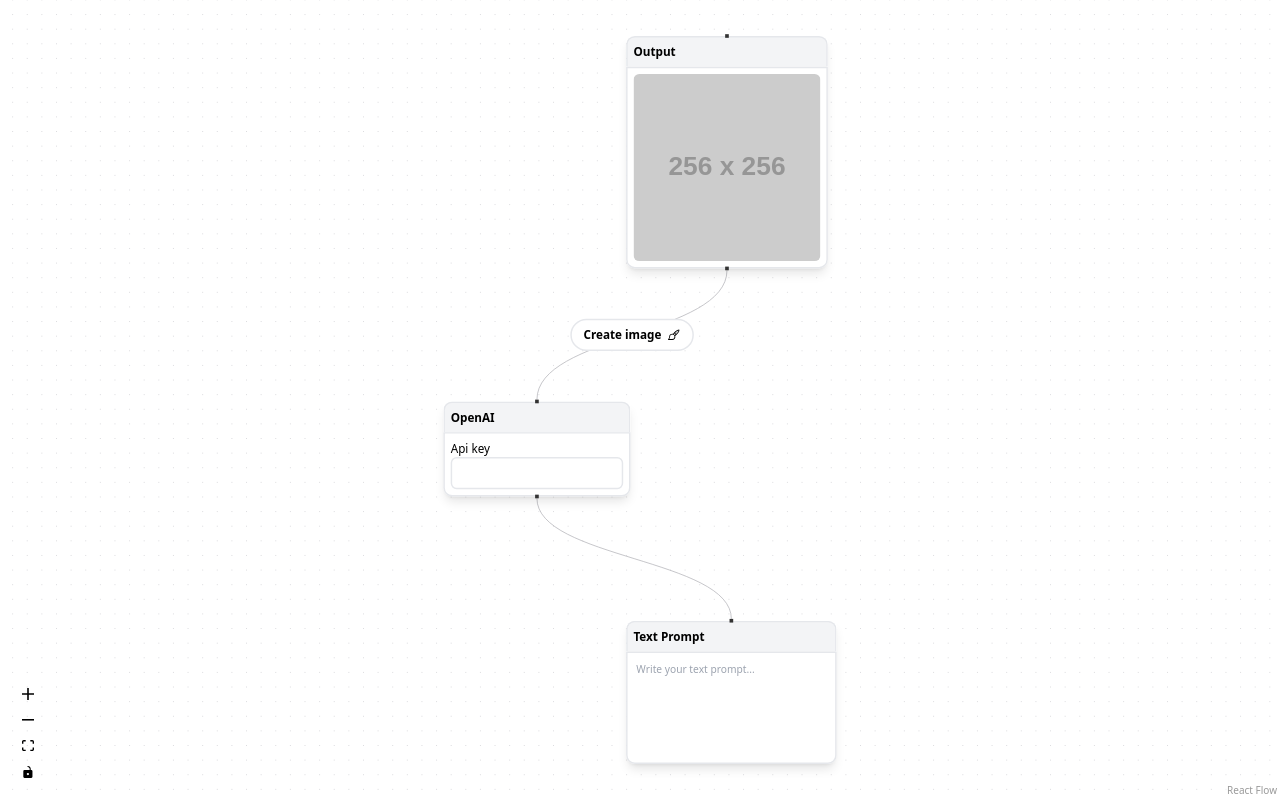
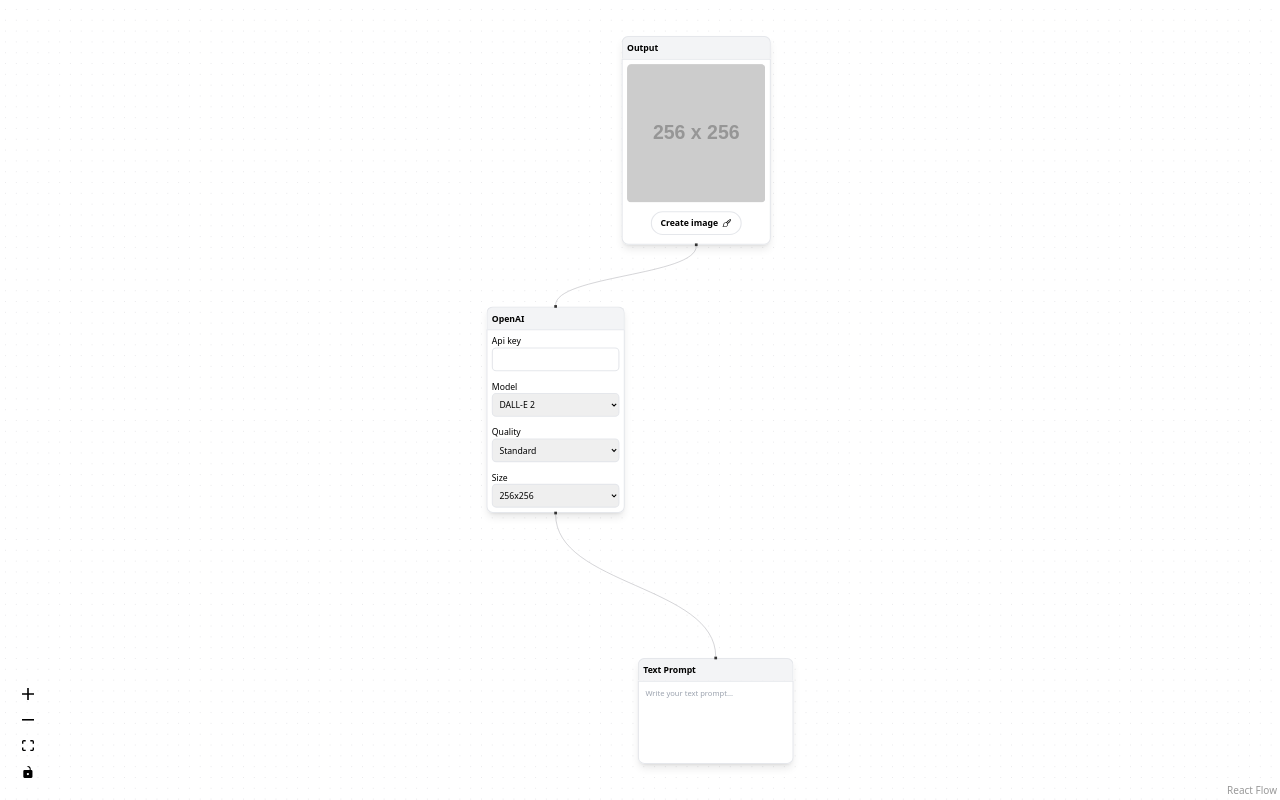
Before and after one commit to Patrickroelofs/blueprint, a Next.js app: page / in a window 1280 px wide. Built offline with nearby package versions, Linux system fonts and the light colour scheme.

Commit message:
feat: parse data, cleanup ui and add functionality to openai node

```diff
--- a/src/components/edges/trigger-openai-edge.tsx
+++ /dev/null
@@ -1,93 +0,0 @@
-import {
-  BaseEdge,
-  EdgeLabelRenderer,
-  type EdgeProps,
-  getBezierPath,
-  useReactFlow,
-} from '@xyflow/react';
-import OpenAI from 'openai';
-import { PiPaintBrushDuotone } from 'react-icons/pi';
-import { useFlowStore } from '@/lib/flow/store';
-
-function TriggerOpenAIEdge(props: EdgeProps): JSX.Element {
-  const nodes = useFlowStore((state) => state.nodes);
-  // TODO: Ensure this is not "as string"
-  const apiKey = nodes.find((node) => node.type === 'openAINode')?.data
-    .apiKey as string;
-  const prompt = nodes.find((node) => node.type === 'textNode')?.data
-    .text as string;
-
-  const { updateNodeData } = useReactFlow();
-
-  const {
-    sourceX,
-    sourceY,
-    targetX,
-    targetY,
-    sourcePosition,
-    targetPosition,
-    style,
-    markerEnd,
-  } = props;
-
-  const [edgePath, labelX, labelY] = getBezierPath({
-    sourceX,
-    sourceY,
-    sourcePosition,
-    targetX,
-    targetY,
-    targetPosition,
-  });
-
-  const handleButtonClick = async (): Promise<void> => {
-    if (!apiKey) {
-      // TODO: Handle no apiKey
-      return;
-    }
-
-    const openai = new OpenAI({
-      apiKey,
-      // TODO: Move api handling to server
-      dangerouslyAllowBrowser: true,
-    });
-
-    // TODO: Add to node data; model, quality, size, response_format
-    const response = await openai.images.generate({
-      prompt,
-      model: 'dall-e-2',
-      quality: 'standard',
-      size: '256x256',
-      response_format: 'url',
-    });
-
-    // TODO: Handle response
-    updateNodeData(props.source, { image: response.data[0]?.url });
-  };
-
-  return (
-    <>
-      <BaseEdge path={edgePath} markerEnd={markerEnd} style={style} />
-      <EdgeLabelRenderer>
-        <div
-          style={{
-            transform: `translate(-50%, -50%) translate(${labelX.toString()}px,${labelY.toString()}px)`,
-          }}
-          className="pointer-events-auto absolute"
-        >
-          <button
-            onClick={() => {
-              void handleButtonClick();
-            }}
-            type="button"
-            className="flex items-center justify-center gap-2 rounded-full border-2 border-gray-200 bg-white px-4 py-2 font-bold transition-all duration-300 ease-in-out hover:bg-gray-100"
-          >
-            Create image
-            <PiPaintBrushDuotone size={18} />
-          </button>
-        </div>
-      </EdgeLabelRenderer>
-    </>
-  );
-}
-
-export { TriggerOpenAIEdge };
--- a/src/components/nodes/openai-node.tsx
+++ b/src/components/nodes/openai-node.tsx
@@ -8,18 +8,39 @@ import {
 import { useEffect, useState } from 'react';
 import { LimitHandle } from '../handles/limit-handle';
 
-interface OpenAINode extends Node<{ apiKey: string }, 'openAINode'> {
+export interface OpenAIData {
+  apiKey: string;
+  model: 'dall-e-2' | 'dall-e-3';
+  quality: 'standard' | 'hd';
+  size: '256x256' | '512x512' | '1024x1024' | '1792x1024' | '1024x1792';
+  style: 'vivid' | 'natural';
+  [key: string]: unknown;
+}
+
+interface OpenAINode extends Node<OpenAIData, 'openAINode'> {
   isConnectable: boolean;
 }
 
 function OpenAINode(props: NodeProps<OpenAINode>): JSX.Element {
   const { id, isConnectable } = props;
-  const [value, setValue] = useState<string>('');
+
+  const [apiKey, setApiKey] = useState<string>('');
+  const [model, setModel] = useState<OpenAIData['model']>('dall-e-2');
+  const [quality, setQuality] = useState<OpenAIData['quality']>('standard');
+  const [size, setSize] = useState<OpenAIData['size']>();
+  const [style, setStyle] = useState<OpenAIData['style']>();
+
   const { updateNodeData } = useReactFlow();
 
   useEffect(() => {
-    updateNodeData(id, { apiKey: value });
-  }, [value, id, updateNodeData]);
+    updateNodeData(id, {
+      apiKey,
+      model,
+      quality,
+      size,
+      style,
+    });
+  }, [apiKey, id, model, quality, size, style, updateNodeData]);
 
   return (
     <div className="h-full w-64 rounded-b-xl shadow-lg">
@@ -34,19 +55,112 @@ function OpenAINode(props: NodeProps<OpenAINode>): JSX.Element {
       </p>
       <div className="flex w-full flex-col gap-4 rounded-b-xl border-2 border-gray-200 bg-white p-2">
         <div className="flex flex-col">
-          <label htmlFor="api_key" className="font-medium">
+          <label htmlFor="apiKey" className="font-medium">
             Api key
           </label>
           <input
-            id="api_key"
+            id="apiKey"
             type="text"
             onChange={(e) => {
-              setValue(e.target.value);
+              setApiKey(e.target.value);
             }}
-            value={value}
+            value={apiKey}
             className="rounded-lg border-2 border-gray-200 p-2"
           />
         </div>
+
+        <div className="flex flex-col">
+          <label htmlFor="model" className="font-medium">
+            Model
+          </label>
+          <select
+            id="model"
+            onChange={(e) => {
+              setModel(e.target.value as OpenAIData['model']);
+
+              if (e.target.value === 'dall-e-2') {
+                setQuality('standard');
+                setSize('256x256');
+                setStyle(undefined);
+              } else if (e.target.value === 'dall-e-3') {
+                setQuality('standard');
+                setSize('1024x1024');
+                setStyle('natural');
+              }
+            }}
+            value={model}
+            className="rounded-lg border-2 border-gray-200 p-2"
+          >
+            <option value="dall-e-2">DALL-E 2</option>
+            <option value="dall-e-3">DALL-E 3</option>
+          </select>
+        </div>
+
+        <div className="flex flex-col">
+          <label htmlFor="quality" className="font-medium">
+            Quality
+          </label>
+          <select
+            id="quality"
+            onChange={(e) => {
+              setQuality(e.target.value as OpenAIData['quality']);
+            }}
+            value={quality}
+            className="rounded-lg border-2 border-gray-200 p-2"
+          >
+            <option value="standard">Standard</option>
+            {model === 'dall-e-3' && <option value="hd">HD</option>}
+          </select>
+        </div>
+
+        <div className="flex flex-col">
+          <label htmlFor="size" className="font-medium">
+            Size
+          </label>
+          <select
+            id="size"
+            onChange={(e) => {
+              setSize(e.target.value as OpenAIData['size']);
+            }}
+            value={size}
+            className="rounded-lg border-2 border-gray-200 p-2"
+          >
+            {model === 'dall-e-2' && (
+              <>
+                <option value="256x256">256x256</option>
+                <option value="512x512">512x512</option>
+                <option value="1024x1024">1024x1024</option>
+              </>
+            )}
+
+            {model === 'dall-e-3' && (
+              <>
+                <option value="1024x1024">1024x1024</option>
+                <option value="1792x1024">1792x1024</option>
+                <option value="1024x1792">1024x1792</option>
+              </>
+            )}
+          </select>
+        </div>
+
+        {model === 'dall-e-3' && (
+          <div className="flex flex-col">
+            <label htmlFor="style" className="font-medium">
+              Style
+            </label>
+            <select
+              id="style"
+              onChange={(e) => {
+                setStyle(e.target.value as OpenAIData['style']);
+              }}
+              value={style}
+              className="rounded-lg border-2 border-gray-200 p-2"
+            >
+              <option value="vivid">Vidid</option>
+              <option value="natural">Natural</option>
+            </select>
+          </div>
+        )}
       </div>
       <LimitHandle
         type="target"
--- a/src/components/nodes/output-node.tsx
+++ b/src/components/nodes/output-node.tsx
@@ -1,14 +1,13 @@
-import {
-  getIncomers,
-  Handle,
-  type Node,
-  type NodeProps,
-  Position,
-  useEdges,
-  useNodes,
-} from '@xyflow/react';
+import { type Node, type NodeProps, Position } from '@xyflow/react';
 import Image from 'next/image';
+import { PiPaintBrushDuotone } from 'react-icons/pi';
+import { OpenAI } from 'openai';
+import { useState } from 'react';
+import { useFlowStore } from '@/lib/flow/store';
+import { useNodesParser } from '@/lib/flow/parsers/node-parser';
 import { LimitHandle } from '../handles/limit-handle';
+import { type OpenAIData } from './openai-node';
+import { type TextNodeData } from './text-node';
 
 interface OutputNode extends Node<{ image: string }, 'outputNode'> {
   isConnectable: boolean;
@@ -16,40 +15,72 @@ interface OutputNode extends Node<{ image: string }, 'outputNode'> {
 
 function OutputNode(props: NodeProps<OutputNode>): JSX.Element {
   const { isConnectable } = props;
-  const nodes = useNodes();
-  const edges = useEdges();
-  const incoming = getIncomers(props, nodes, edges);
+  const { nodes, edges } = useFlowStore((state) => state);
 
-  const findImage = (): string => {
-    for (const item of incoming) {
-      if (item.data.image) {
-        return item.data.image as string;
-      }
-    }
+  const [loading, setLoading] = useState<boolean>(false);
+  const [image, setImage] = useState<string>('http://via.placeholder.com/256');
 
-    // TODO: Return failed state
-    return 'https://via.placeholder.com/256';
+  const connectedNodes = useNodesParser(nodes, edges);
+
+  const handleButtonClick = async (): Promise<void> => {
+    setLoading(true);
+    const textNode = connectedNodes.find((node) => node.type === 'textNode')
+      ?.data as TextNodeData;
+    const apiNode = connectedNodes.find((node) => node.type === 'openAINode')
+      ?.data as OpenAIData;
+
+    const openai = new OpenAI({
+      apiKey: apiNode.apiKey,
+      dangerouslyAllowBrowser: true,
+    });
+
+    const response = await openai.images.generate({
+      prompt: textNode.text,
+      model: apiNode.model,
+      quality: apiNode.quality,
+      size: apiNode.size,
+      style: apiNode.style,
+      response_format: 'url',
+    });
+
+    setImage(response.data.find((data) => data.url)?.url ?? image);
+    setLoading(false);
   };
 
   return (
     <div className="h-full rounded-b-xl shadow-lg">
-      <Handle
-        type="source"
-        position={Position.Top}
-        isConnectable={isConnectable}
-      />
-
       <p className="rounded-t-xl border-l-2 border-r-2 border-t-2 border-gray-200 bg-gray-100 p-2 font-bold">
         Output
       </p>
-      <div className="flex items-center justify-center rounded-b-xl border-2 border-gray-200 bg-white p-2">
+      <div className="flex flex-col items-center justify-center gap-4 rounded-b-xl border-2 border-gray-200 bg-white p-2">
+        {loading ? (
+          <div className="flex h-64 w-64 items-center justify-center bg-gray-200 bg-opacity-90">
+            <p className="text-lg font-bold">Loading...</p>
+          </div>
+        ) : null}
+
+        {!loading && (
           <Image
             className="rounded-lg"
-          src={findImage()}
+            src={image}
             alt="Output Node"
             width={256}
             height={256}
           />
+        )}
+
+        {!loading || image === 'http://via.placeholder.com/256' ? (
+          <button
+            onClick={() => {
+              void handleButtonClick();
+            }}
+            type="button"
+            className="mb-2 flex items-center justify-center gap-2 rounded-full border-2 border-gray-200 bg-white px-4 py-2 font-bold transition-all duration-300 ease-in-out hover:bg-gray-100"
+          >
+            Create image
+            <PiPaintBrushDuotone size={18} />
+          </button>
+        ) : null}
       </div>
       <LimitHandle
         type="target"
--- a/src/lib/flow/edge-types.ts
+++ b/src/lib/flow/edge-types.ts
@@ -1,7 +1,5 @@
 import { SimpleEdge } from '@/components/edges/simple-edge';
-import { TriggerOpenAIEdge } from '@/components/edges/trigger-openai-edge';
 
 export const EdgeTypes = {
-  triggerOpenAIEdge: TriggerOpenAIEdge,
   simpleEdge: SimpleEdge,
 };
--- a/src/lib/flow/initial/initial-edges.ts
+++ b/src/lib/flow/initial/initial-edges.ts
@@ -9,7 +9,6 @@ export const initialEdges = [
     id: '2-3',
     source: '2',
     target: '3',
-    type: 'triggerOpenAIEdge',
     deletable: false,
   },
 ];
--- a/src/lib/flow/initial/initial-nodes.ts
+++ b/src/lib/flow/initial/initial-nodes.ts
@@ -4,8 +4,8 @@ export const initialNodes = [
     type: 'textNode',
     data: {},
     position: {
-      x: 250,
-      y: 300,
+      x: 280,
+      y: 650,
     },
     deletable: false,
   },
--- /dev/null
+++ b/src/lib/flow/parsers/node-parser.ts
@@ -0,0 +1,10 @@
+import { type Edge, type Node } from '@xyflow/react';
+
+const useNodesParser = (nodes: Node[], edges: Edge[]): Node[] => {
+  const connectedNodes = new Set(
+    edges.flatMap((edge) => [edge.source, edge.target]),
+  );
+  return nodes.filter((node) => connectedNodes.has(node.id));
+};
+
+export { useNodesParser };
```
Also changed, not shown: src/components/nodes/text-node.tsx (+7 -2 lines), .eslintrc.js. Lines whose indentation alone changed are shown as unchanged.
